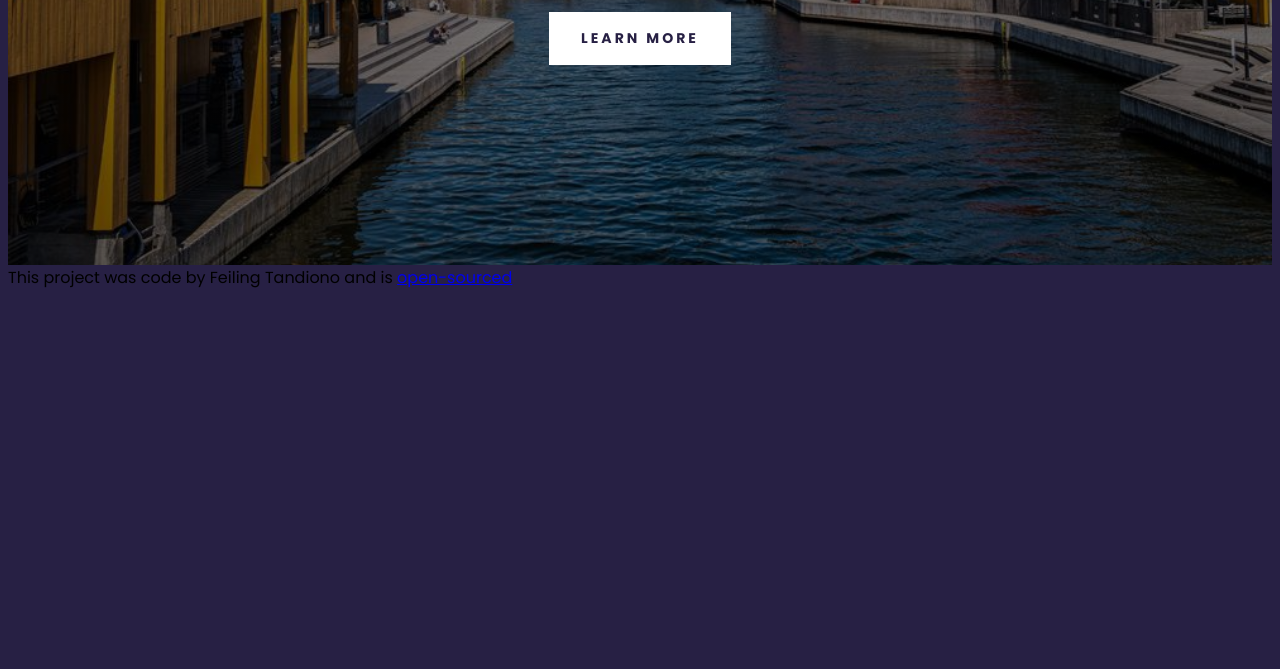
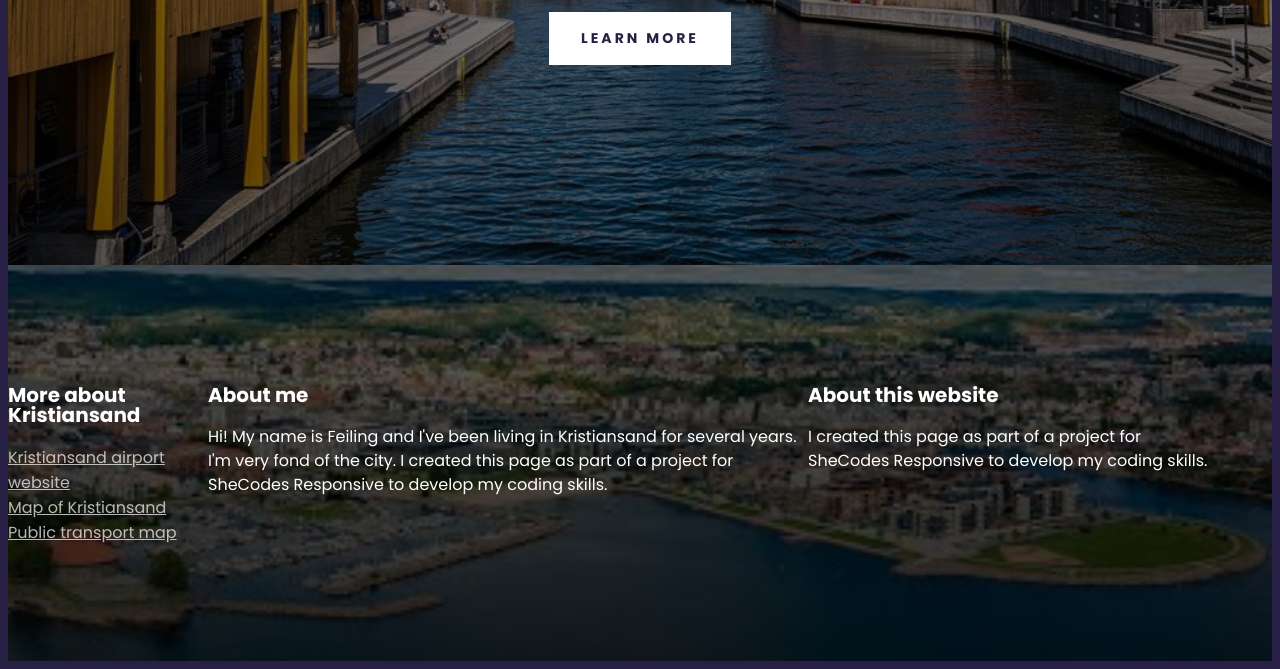
Before and after one commit to ling83-ft/kristiansand-travel-project, a plain HTML site: page index.html in a window 1280 px wide. Shown: the part 480-1149 px from the top of the page. Before the commit the page ends 800 px from the top, so only its background shows below. Drawn offline with Linux system fonts and the light colour scheme.

Commit message:
adding footer

```diff
--- a/index.html
+++ b/index.html
@@ -21,10 +21,48 @@
       <a href="#more">Learn more</a>
     </header>
     <footer>
-      This project was code by Feiling Tandiono and is
-      <a href="https://github.com/ling83-ft/kristiansand-travel-project"
-        >open-sourced</a
-      >
+      <section class="grid">
+        <div>
+          <h3>More about Kristiansand</h3>
+          <ul>
+            <li>
+              <a
+                href="https://avinor.no/en/airport/kristiansand-airport/"
+                target="_blank"
+                >Kristiansand airport website</a
+              >
+            </li>
+            <li>
+              <a
+                href="https://kommunekart.com/klient/kristiansand/kristiansandskart"
+                target="_blank"
+                >Map of Kristiansand</a
+              >
+            </li>
+            <li>
+              <a href="https://www.akt.no/reiseplanlegger/" target="_blank"
+                >Public transport map</a
+              >
+            </li>
+          </ul>
+        </div>
+        <div>
+          <h3>About me</h3>
+          <p>
+            Hi! My name is Feiling and I've been living in Kristiansand for
+            several years. I'm very fond of the city. I created this page as
+            part of a project for SheCodes Responsive to develop my coding
+            skills.
+          </p>
+        </div>
+        <div>
+          <h3>About this website</h3>
+          <p>
+            I created this page as part of a project for SheCodes Responsive to
+            develop my coding skills.
+          </p>
+        </div>
+      </section>
     </footer>
   </body>
 </html>
--- a/src/styles.css
+++ b/src/styles.css
@@ -50,11 +50,48 @@ header {
   padding: 200px 0;
   color: #ffffff;
 }
+footer {
+  color: white;
+  background-image: linear-gradient(rgba(0, 0, 0, 0.6), rgba(0, 0, 0, 0.8)),
+    url("/images/bg.jpg");
+  background-size: cover;
+  background-position: center;
+  background-repeat: no-repeat;
+  padding: 100px 0;
+}
+footer h3 {
+  font-weight: 700;
+  font-size: 20px;
+  line-height: 100%;
+  letter-spacing: 0%;
+}
+footer p {
+  font-weight: 400;
+  font-size: 16px;
+  line-height: 24px;
+}
+footer li {
+  list-style: none;
+}
+footer a {
+  color: white;
+  opacity: 0.7;
+}
+footer ul {
+  padding: 0;
+}
+section {
+  max-width: 1200px;
+  margin: 0;
+}
 .container {
   max-width: 1400px;
   margin: 0 auto;
 }
-
+.grid {
+  display: grid;
+  grid-template-columns: 1fr 3fr 2fr;
+}
 @media (max-width: 800px) {
   header {
     padding: 60px 0;
```
Also changed, not shown: images/bg.jpg (added).
